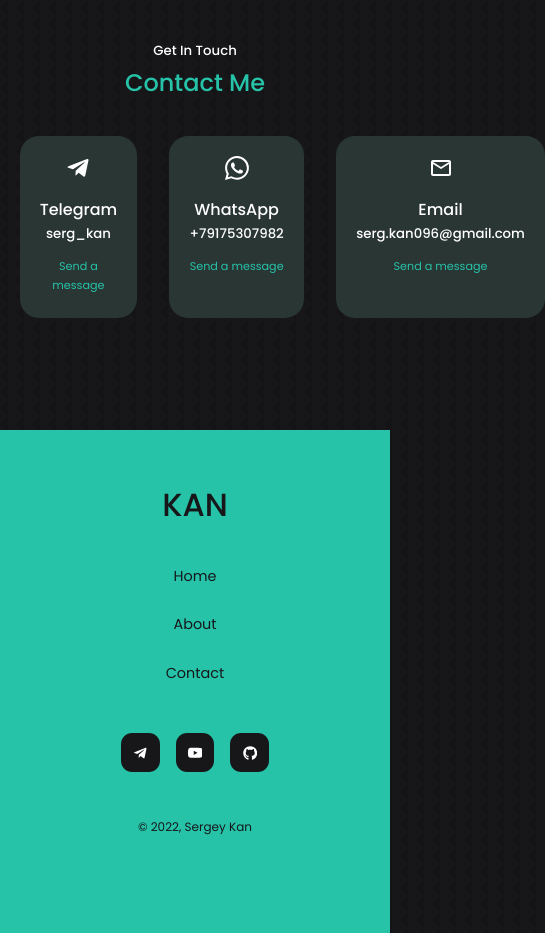
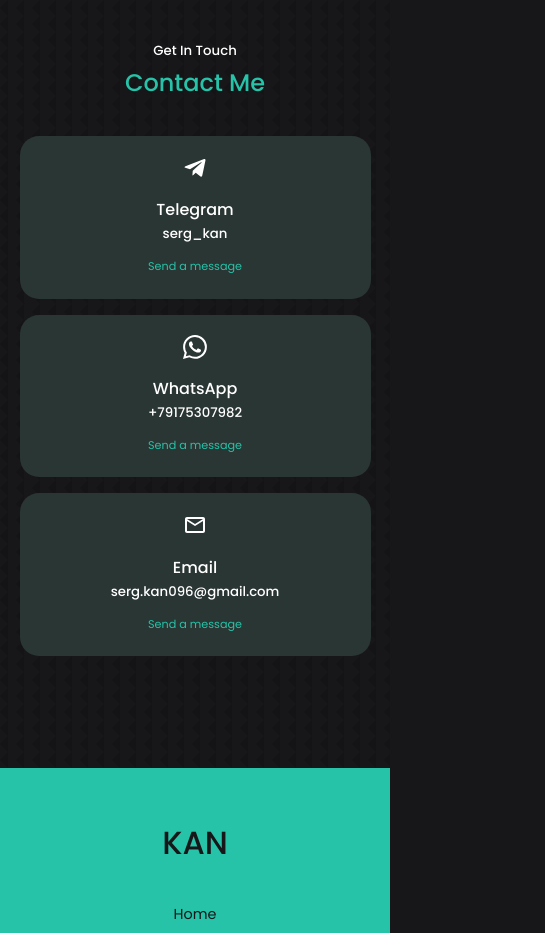
Before and after one commit to serg-kan/portfolio-website, a React (Create React App) app: page / in a window 390 px wide. Shown: the part 2880-3813 px from the top of the page, 545 px wide, since content can reach past the window. Built offline with nearby package versions, Linux system fonts and the light colour scheme.

Commit message:
fix: added media queries to contact options

```diff
--- a/src/components/contact/contact.css
+++ b/src/components/contact/contact.css
@@ -52,9 +52,9 @@
 
 /* * ========= MEDIA QUERIES (MEDIUM DEVICES / TABLETS) ========= * */
 @media screen and (max-width: 1024px) {
-    .container.contact__container {
+    .contact__options {
         grid-template-columns: 1fr;
-        gap: 2rem;
+        gap: 1rem;
     }
 }
 
```
